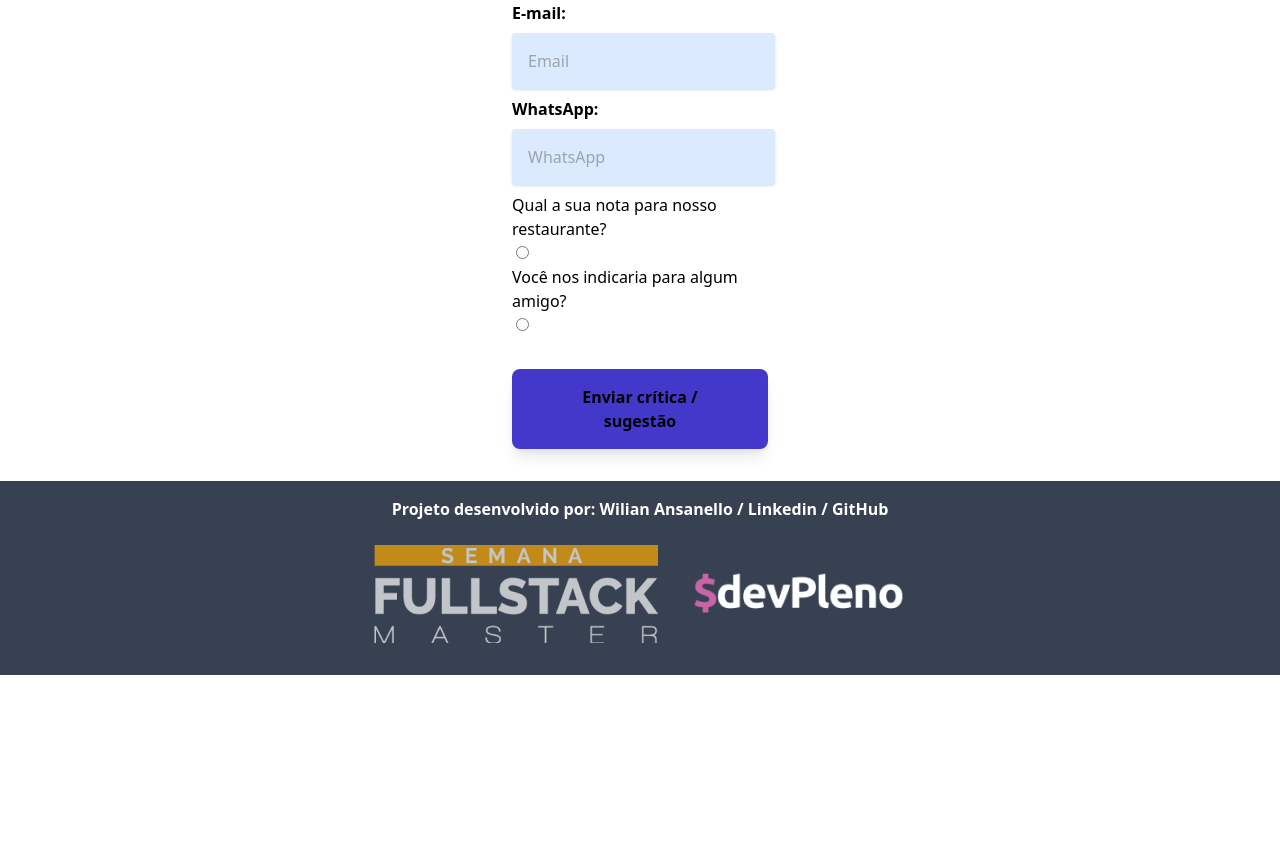
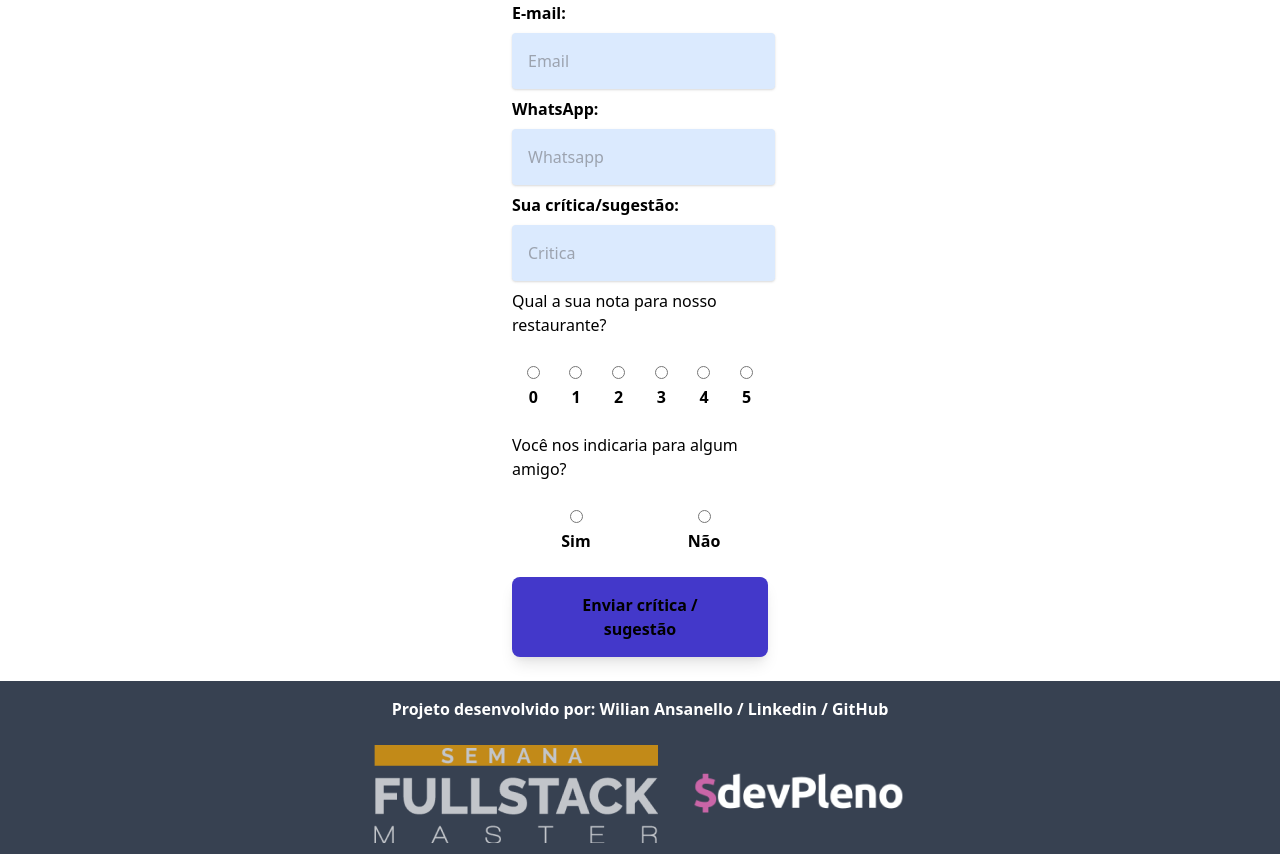
Before and after one commit to wiliansanello/palpitebox-2.0, a Next.js app: page /pesquisa in a window 1280 px wide. Shown: the part 560-1414 px from the top of the page. Before the commit the page ends 1235 px from the top, so only its background shows below. Built offline with nearby package versions, Linux system fonts and the light colour scheme.

Commit message:
Update pesquisa.js

```diff
--- a/pages/pesquisa.js
+++ b/pages/pesquisa.js
@@ -6,8 +6,12 @@ const Pesquisa = () => {
     Nome: '',
     Email: '',
     Whatsapp: '',
-    Critica: ''
+    Critica: '',
+     Nota: 0,
+    Indica: ''
   })
+  const notas = [0, 1, 2, 3, 4, 5]
+  const indica = ['Sim', 'Não']
   const [sucess, setSuccess] = useState(false)
   const [retorno, setRetorno] = useState({})
   const save = async () => {
@@ -47,20 +51,39 @@ const Pesquisa = () => {
         <label className='font-bold'>E-mail:</label>
         <input type='text' className='p-4 block shadow bg-blue-100 my-2 rounded' placeholder='Email' onChange={onChange} name='Email' value={form.Email} />
         <label className='font-bold'>WhatsApp:</label>
-        <input type='text' className='p-4 block shadow bg-blue-100 my-2 rounded' placeholder='WhatsApp' onChange={onChange} name='Whatsapp' value={form.Whatsapp} />
-
+        <input type='text' className='p-4 block shadow bg-blue-100 my-2 rounded' placeholder='Whatsapp' onChange={onChange} name='Whatsapp' value={form.Whatsapp} />
+        <label className='font-bold'>Sua crítica/sugestão:</label>
+        <input type='text' className='p-4 block shadow bg-blue-100 my-2 rounded' placeholder='Critica' onChange={onChange} name='Critica' value={form.Critica} />
         <p>Qual a sua nota para nosso restaurante?</p>
-        <input type='radio' id='nota_zero' name='nota' value='0' className='mx-1' />
+        <div className='flex py-6'>
+          {notas.map(nota => {
+            return (
+              <label className='block w-1/6 font-bold text-center'>
+                <input type='radio' name='Nota' value={nota} onChange={onChange} />
+                <br />{nota}
+              </label>)
+          })
+          }
+        </div>
         <p>Você nos indicaria para algum amigo?</p>
-        <input type='radio' id='resposta' name='indicacao' value='sim' className='mx-1' />
-        <div className='text-center my-8'>
+        <div className='flex py-6'>
+          {indica.map(indica => {
+            return (
+              <label className='block w-1/2 font-bold text-center'>
+                <input type='radio' name='Indica' value={indica} onChange={onChange} />
+                <br />{indica}
+              </label>)
+          })
+          }
+        </div>
+        <div className='text-center'>
           <Link href='/pesquisa'>
             <button className='bg-indigo-700 px-8 py-4 font-bold rounded-lg shadow-lg hover:shadow' onClick={save} >Enviar crítica / sugestão</button>
           </Link>
         </div>
+
       </div>}
       {sucess && <div className='w-1/5 mx-auto my-6'>
-        cupon: {JSON.stringify(retorno)}
         <p className='mb-6 text-center pbg-blue-100 border-t border-b border-blue-500 text-blue-700 px-4 py-3'>Obrigado por contribuir com sua sugestão ou crítica</p>
         {
           retorno.showCoupon && <div className='text-center border p-4 mb-4'>
@@ -70,7 +93,9 @@ const Pesquisa = () => {
         }
         {
           retorno.showCoupon && <div className='text-center border p-4 mb-4'>
-            <span className='font-bold'> {retorno.Promo}</span>
+            <span className='font-bold block-mb2'> {retorno.Promo}</span>
+            <br />
+            Tire um print ou foto desta tela e apresente ao garçom.
           </div>
         }
       </div>}
```
